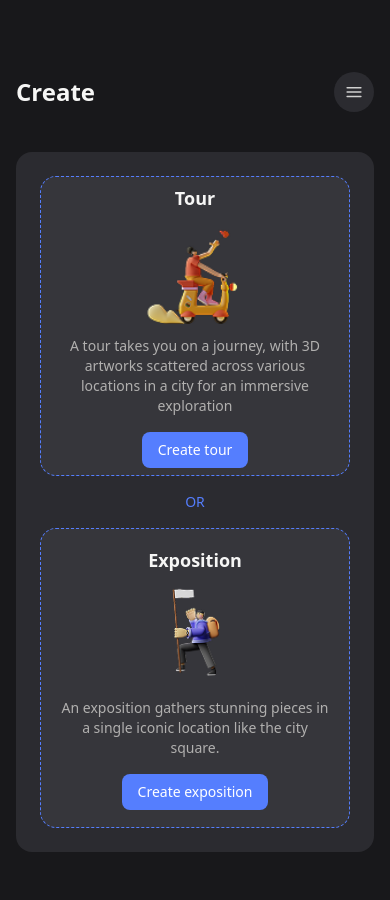
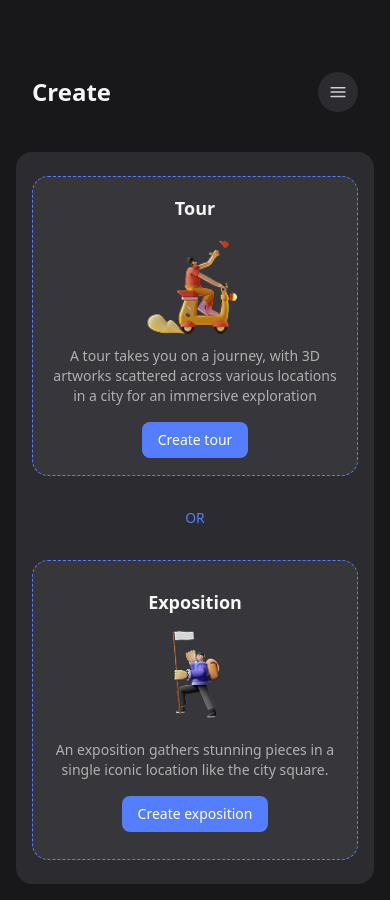
Before and after one commit to Stijn-Houwelijckx/obsense-dashboard-leen, a React (Vite) app: page /create in a window 390 px wide. Built offline with nearby package versions, Linux system fonts and the light colour scheme; the HTML template or start-up script is replaced by a standard one.

Commit message:
style: responsive styling create page

```diff
--- a/src/pages/CreateCollection.tsx
+++ b/src/pages/CreateCollection.tsx
@@ -14,7 +14,7 @@ const CreateCollection = () => {
   };
 
   return (
-    <div className="min-h-screen bg-secondary-900 p-4 text-neutral-50 mt-14 px-4">
+    <div className="min-h-screen bg-secondary-900 p-4 text-neutral-50 mt-14 md:pl-[166px] md:pr-[74px] *:px-4">
       <div className="flex items-center justify-between mb-10">
         <h1 className="text-2xl font-bold">Create</h1>
         <div className="flex gap-2">
@@ -22,20 +22,20 @@ const CreateCollection = () => {
             <Navigation />
           </div>
         </div>
-        <div className="hidden lg:block w-[250px]">
+        <div className="hidden md:block w-[250px]">
           <NavigationDesktop />
         </div>
       </div>
 
-      <div className="bg-secondary-800 rounded-2xl p-6 flex flex-col items-center gap-4">
-        <div className="w-full h-[300px] bg-secondary-700 border border-dashed border-primary-500 rounded-2xl flex flex-col items-center justify-center text-center px-4">
+      <div className="bg-secondary-800 rounded-2xl p-6 flex flex-col lg:flex-row items-stretch gap-4 lg:h-[calc(80vh-56px)]">
+        <div className="w-full lg:w-1/2 h-[300px] lg:h-full bg-secondary-700 border border-dashed border-primary-500 rounded-2xl flex flex-col items-center justify-center text-center px-4">
           <h2 className="text-lg font-semibold mb-3">Tour</h2>
           <img
             src={tourImg}
             alt="Tour"
             className="w-full h-[100px] object-contain mb-3"
           />
-          <p className="text-sm text-neutral-300 mb-4">
+          <p className="text-sm text-neutral-300 mb-4 max-w-[400px]">
             A tour takes you on a journey, with 3D artworks scattered across
             various locations in a city for an immersive exploration
           </p>
@@ -47,17 +47,18 @@ const CreateCollection = () => {
           </button>
         </div>
 
-        <p className="text-sm text-primary-500">OR</p>
+        <p className="text-sm text-primary-500 text-center my-4 lg:my-0 lg:flex lg:items-center lg:justify-center lg:h-full lg:w-12">
+          OR
+        </p>
 
-        <div className="w-full h-[300px] bg-secondary-700 border border-dashed border-primary-500 rounded-2xl flex flex-col items-center justify-center text-center px-4">
+        <div className="w-full lg:w-1/2 h-[300px] lg:h-full bg-secondary-700 border border-dashed border-primary-500 rounded-2xl flex flex-col items-center justify-center text-center px-4">
           <h2 className="text-lg font-semibold mb-3">Exposition</h2>
-
           <img
             src={expoImg}
             alt="Expo"
             className="w-full h-[100px] object-contain mb-3"
           />
-          <p className="text-sm text-neutral-300 mb-4">
+          <p className="text-sm text-neutral-300 mb-4 max-w-[400px]">
             An exposition gathers stunning pieces in a single iconic location
             like the city square.
           </p>
```
